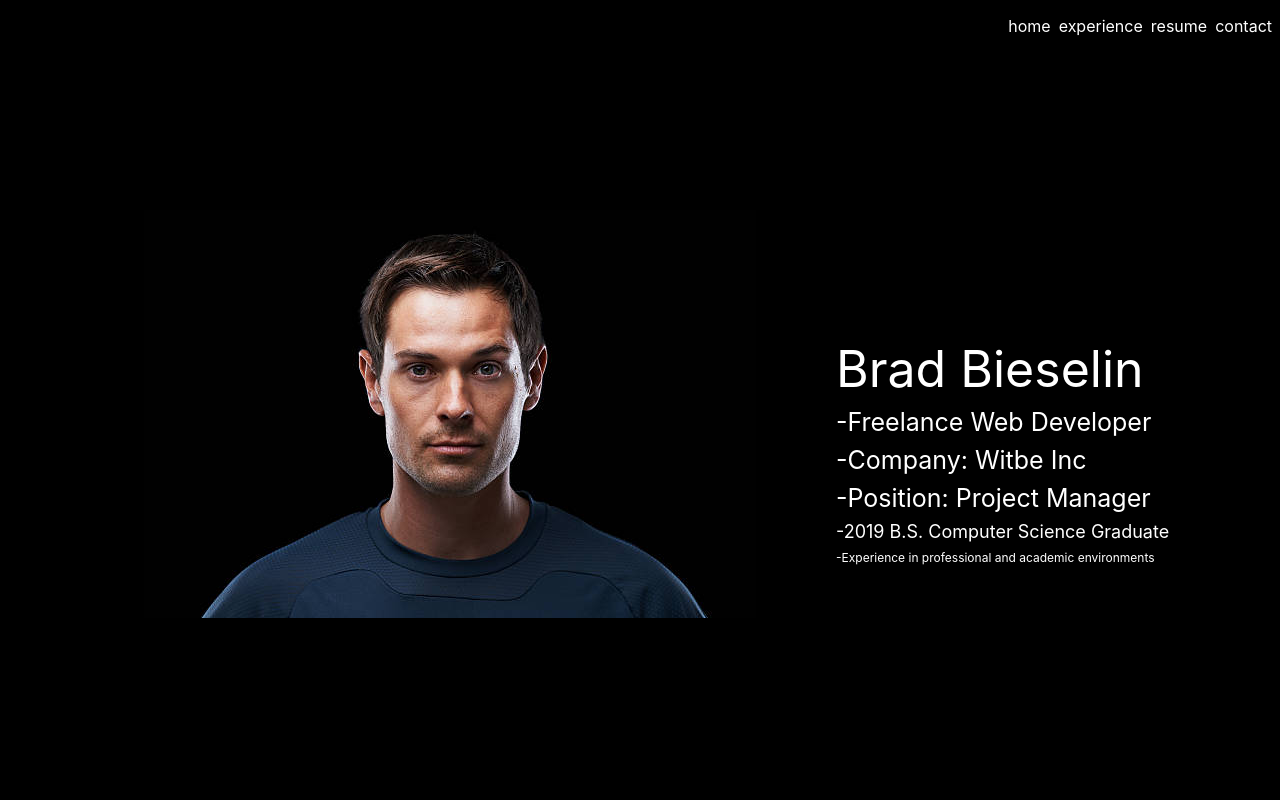
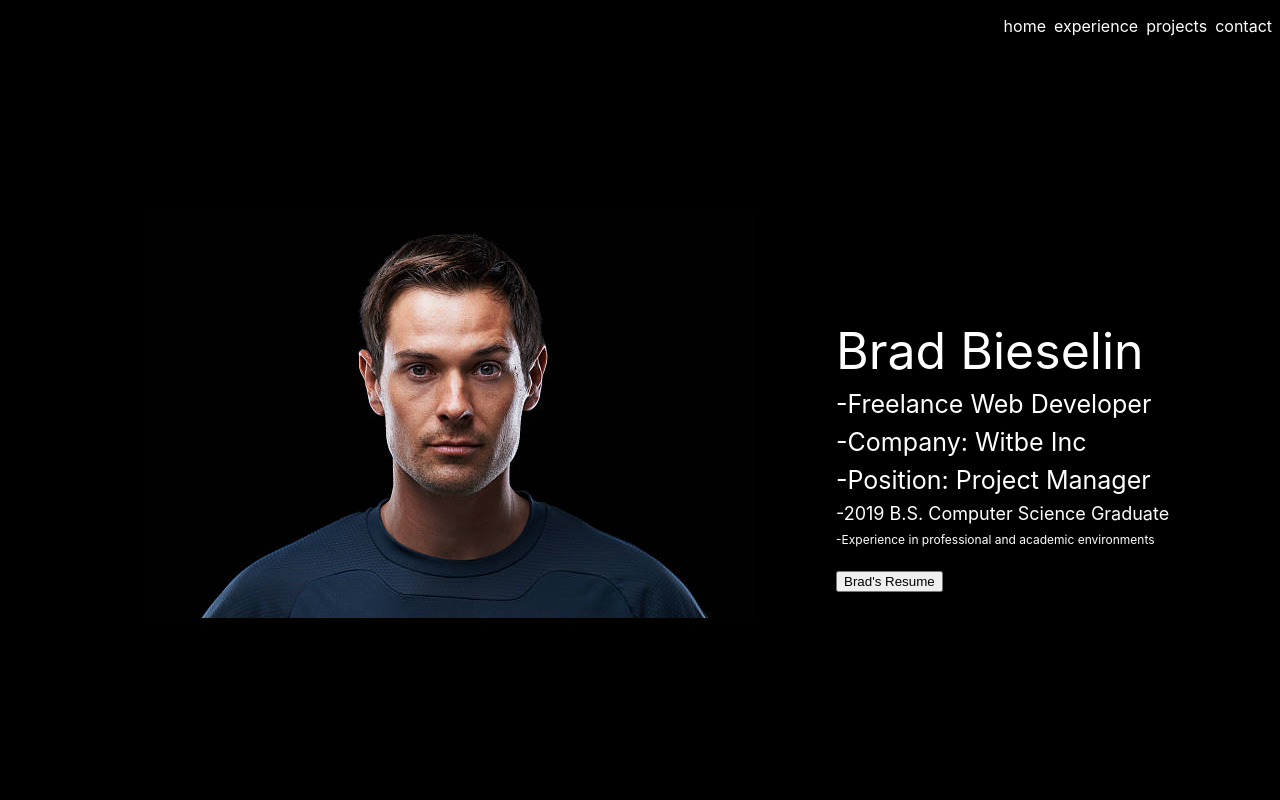
Before and after one commit to bradbieselin/brad-website, a Next.js app: page / in a window 1280 px wide. Shown: the top 800 px of the page. Built offline with nearby package versions, Linux system fonts and the light colour scheme.

Commit message:
added resume to homepage with button

```diff
--- a/components/landing/index.tsx
+++ b/components/landing/index.tsx
@@ -5,7 +5,7 @@ export interface LandingProps {}
 
 const Landing: FC<LandingProps> = () => {
   return (
-    <div className="Landing">
+    <div className="Landing" id="landing">
       <div className="Landing__ImageContainer">
         <img
           src="/Headshot.jpg"
@@ -25,6 +25,17 @@ const Landing: FC<LandingProps> = () => {
         </div>
         <div className="Landing__TextLong">
           -Experience in professional and academic environments
+        </div>
+        <div className="Landing__ResumeContainer">
+          <button className="Landing__ResumeButton">
+            <a
+              href="/Bradley_Bieselin_Resume.pdf"
+              target="_blank"
+              rel="noopener noreferrer"
+            >
+              Brad's Resume
+            </a>
+          </button>
         </div>
       </div>
       <style jsx>
@@ -119,6 +130,13 @@ const Landing: FC<LandingProps> = () => {
               text-align: center;
               color: white;
             }
+            .Landing__ResumeButton {
+              margin-top: 1rem;
+              outline: 0;
+            }
+            .Landing__ResumeButton:hover {
+              cursor: pointer;
+            }
           }
         `}
       </style>
--- a/components/nav-items/index.tsx
+++ b/components/nav-items/index.tsx
@@ -7,7 +7,7 @@ const NavItems: FC<NavItems> = () => {
     <div className="NavItem">
       <div className="NavText">home</div>
       <div className="NavText">experience</div>
-      <div className="NavText">resume</div>
+      <div className="NavText">projects</div>
       <div className="NavText">contact</div>
 
       <style jsx>
```
Also changed, not shown: 1 other file (tests, documents, lock files or other folders).
